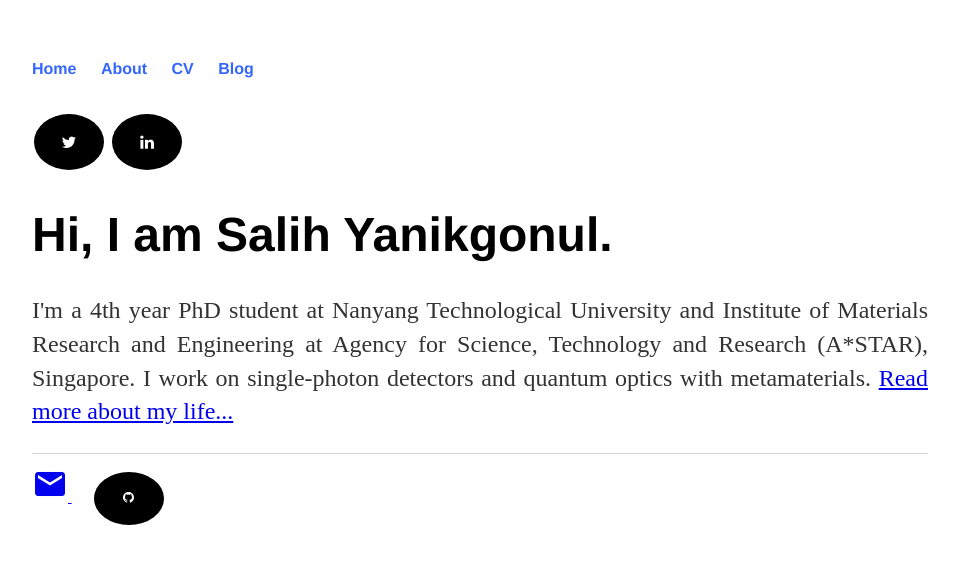
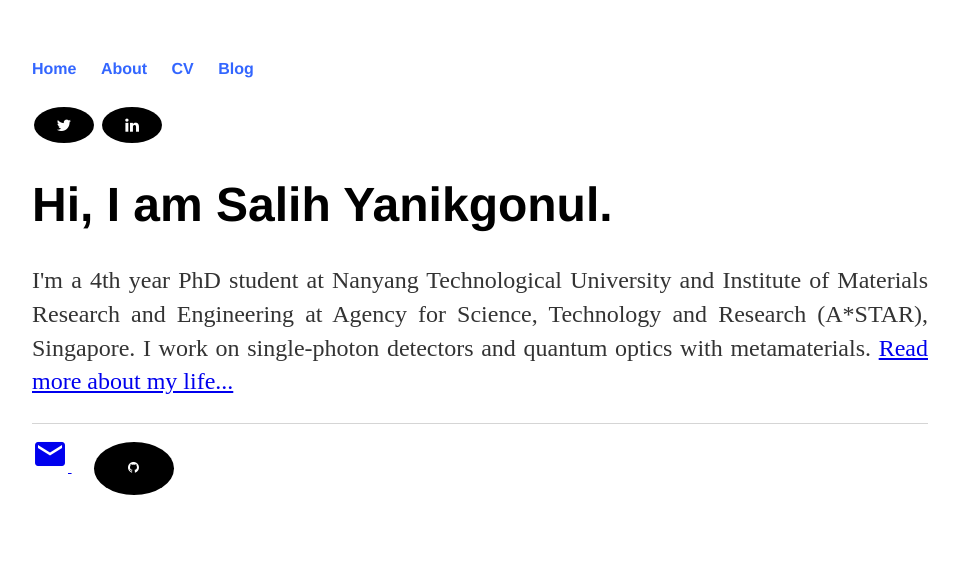
Before and after one commit to salihyanikgonul/salihyanikgonul.github.io, a Jekyll site: the page built from index.html, in a window 1280 px wide. Shown: the top 564 px of the page, without its empty margins (160-1119 px from the left). Built offline with Jekyll 4.4.1, drawn with Linux system fonts in a browser that asks for light colours; a style sheet for code colours, icons or effects is not loaded.

Commit message:
Update main.css

```diff
--- a/css/main.css
+++ b/css/main.css
@@ -82,12 +82,12 @@ ul.about li {
 }
 
 .fa {
-  padding: 20px;
-  font-size: 30px;
-  width: 30px;
+  padding: 10px;
+  font-size: 40px;
+  width: 40px;
   text-align: center;
   text-decoration: none;
-  margin: 5px 2px;
+  margin: 2px 2px;
   border-radius: 50%;
 }
 
@@ -96,12 +96,13 @@ ul.about li {
 }
 
 .ai {
-  padding: 20px;
-  font-size: 60px;
-  width: 50px;
+  padding: 10px;
+  font-size: 40px;
+  width: 40px;
   text-align: center;
   text-decoration: none;
-  margin: 5px 2px;
+  margin: 2px 2px;
+  border-radius: 50%;
 }
 
 .ai:hover {
@@ -121,6 +122,14 @@ ul.about li {
 .fa-github {
   background: black;
   color: white;
+  padding: 20px;
+  font-size: 40px;
+  width: 40px;
+  text-align: center;
+  text-decoration: none;
+  margin: 2px 2px;
+  border-radius: 50%;
+}
 }
 
 .ai-google-scholar {
```
